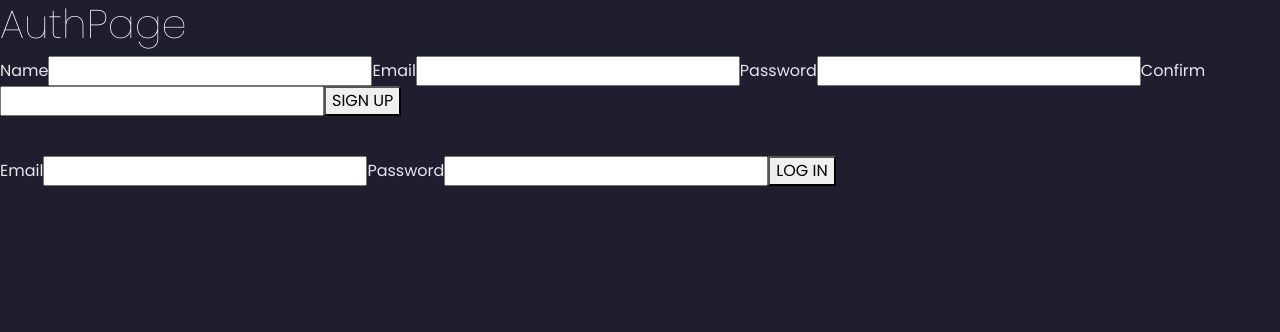
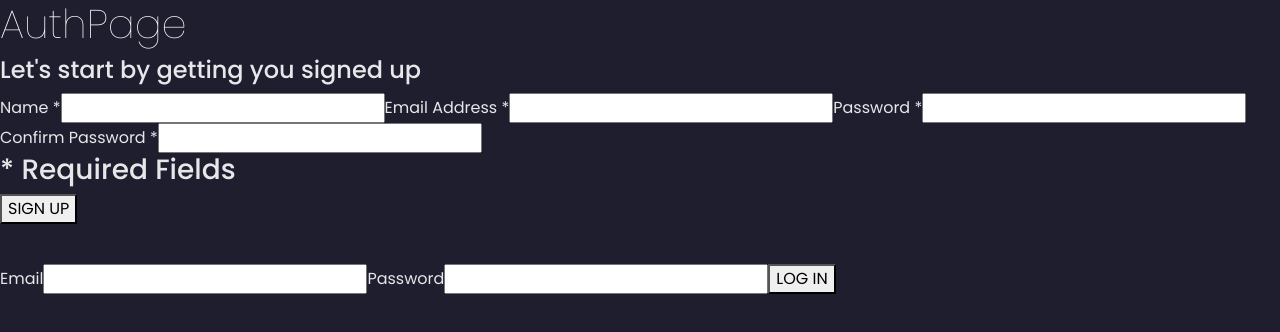
Before and after one commit to louraff/asset-vistas, a React (Create React App) app: page /assets in a window 1280 px wide. Shown: the top 332 px of the page. Built offline with nearby package versions, Linux system fonts and the light colour scheme.

Commit message:
sign up styling

```diff
--- a/package.json
+++ b/package.json
@@ -42,6 +42,7 @@
     "react-themeable": "^1.1.0",
     "reactstrap": "^9.2.0",
     "serve-favicon": "^2.5.0",
+    "themify-icons": "^1.0.0",
     "uuid": "^9.0.0"
   },
   "scripts": {
--- a/src/components/SignUpForm/SignUpForm.jsx
+++ b/src/components/SignUpForm/SignUpForm.jsx
@@ -35,18 +35,22 @@ export default class SignUpForm extends Component {
       render() {
         const disable = this.state.password !== this.state.confirm;
         return (
-          <div>
-            <div className="form-container">
+          <div className="login-parent">
+          <div className="login-form-container">
+          <h4 className="login-header">Let's start by getting you signed up</h4>
               <form autoComplete="off" onSubmit={this.handleSubmit}>
-                <label>Name</label>
+                <label className='email'>Name *</label>
                 <input type="text" name="name" value={this.state.name} onChange={this.handleChange} required />
-                <label>Email</label>
-                <input type="email" name="email" value={this.state.email} onChange={this.handleChange} required />
-                <label>Password</label>
+                <label className="email">Email Address *</label>
+                <input type="text" name="email" value={this.state.email} onChange={this.handleChange} required />
+                <label className='password'>Password *</label>
                 <input type="password" name="password" value={this.state.password} onChange={this.handleChange} required />
-                <label>Confirm</label>
+                <label className='password'>Confirm Password *</label>
                 <input type="password" name="confirm" value={this.state.confirm} onChange={this.handleChange} required />
+                <h3 className='required-fields'>* Required Fields</h3>
+                <div className="signup-button-container">
                 <button type="submit" disabled={disable}>SIGN UP</button>
+                </div>
               </form>
             </div>
             <p className="error-message">&nbsp;{this.state.error}</p>
--- /dev/null
+++ b/src/components/css/LoginForm.css
@@ -0,0 +1,146 @@
+.login-parent {
+  display: flex;
+  justify-content: center;
+  align-items: center;
+  min-height: 100vh;
+  min-width: 100vh;
+  grid-column-start: 1;
+  grid-column-end: 3;
+}
+
+.login-form-container {
+  flex: 0 0 40%;
+  max-width: 40%;
+  background-color: #27293d;
+  padding-top: 2vmin;
+  padding-left: 2vmin;
+  padding-right: 2vmin;
+  padding-bottom: 0vmin;
+  border-radius: 0.5vmin;
+  grid-column-start: 1;
+  grid-column-end: 3;
+}
+
+.form-group {
+  margin-bottom: 10px;
+}
+
+.login-header {
+  line-height: 1.45em;
+  font-size: 1.0625em;
+  color: #fff;
+  font-weight: 100;
+  margin-bottom: 2vmin;
+  margin-top: -0.5vmin;
+}
+
+label {
+  display: block;
+  color: #fff;
+  margin-bottom: 10px;
+}
+
+
+.email,
+.password {
+  font-size: .75rem;
+  margin-bottom: 5px;
+  color: hsla(0,0%,100%,.6);
+  display: inline-block;
+  font-weight: 300;
+  line-height: 1.5;
+  text-align: left;
+}
+
+input[type="text"],
+input[type="password"] {
+  padding: 10px 18px;
+  border-color: #2b3553;
+  border-top-color: rgb(43, 53, 83);
+  border-right-color: rgb(43, 53, 83);
+  border-bottom-color: rgb(43, 53, 83);
+  border-left-color: rgb(43, 53, 83);
+  border-radius: 0.4285rem;
+  font-size: .75rem;
+  transition: color .3s ease-in-out,border-color .3s ease-in-out,background-color .3s ease-in-out;
+  transition-duration: 0.3s, 0.3s, 0.3s;
+  transition-timing-function: ease-in-out, ease-in-out, ease-in-out;
+  transition-delay: 0s, 0s, 0s;
+  transition-property: color, border-color, background-color;
+  display: block;
+  width: 100%;
+  height: calc(2.25rem + 2px);
+  font-weight: 400;
+  line-height: 1.42857;
+  color: hsla(0,0%,100%,.8);
+  background-color: transparent;
+  background-clip: padding-box;
+  border-top-width: 1px;
+  border-right-width: 1px;
+  border-bottom-width: 1px;
+  border-left-width: 1px;
+  border-top-style: solid;
+  border-right-style: solid;
+  border-bottom-style: solid;
+  border-left-style: solid;
+  border-image-source: initial;
+  border-image-slice: initial;
+  border-image-width: initial;
+  border-image-outset: initial;
+  border-image-repeat: initial;
+  overflow: visible;
+  margin: 0;
+  margin-bottom: 1.5vmin;
+}
+
+.required-fields {
+  font-weight: 300;
+  color: hsla(0,0%,100%,.6);
+  font-size: .75rem;
+  text-align: left;
+  margin-bottom: 2vmin;
+}
+
+.button-container {
+display: flex;
+justify-content: space-between;
+align-items: center;
+margin-top: 10px;
+}
+.signup-button-container {
+display: flex;
+flex-direction: column;
+justify-content: flex-end;
+align-items: end;
+margin-top: 10px;
+margin-bottom: 3vmin;
+}
+
+button[type="submit"] {
+  display: inline-block;
+  width: 35%;
+  padding: 1vmin;
+  background: linear-gradient(to right, #3060f5, #1e89f8);
+  color: #fff;
+  border: none;
+  border-radius: 4px;
+  cursor: pointer;
+  margin-bottom: -1vmin;
+  overflow: hidden;
+  font-weight: 600;
+  text-align: center;
+  vertical-align: middle;
+padding: 11px 40px;
+  font-size: .875rem;
+  line-height: 1.35em;
+  transition: all .15s ease;
+  transition-duration: 0.15s;
+  transition-timing-function: ease;
+  transition-delay: 0s;
+  transition-property: all;
+}
+
+.error-message {
+  color: red;
+  margin-top: 10px;
+}
```
Also changed, not shown: 1 other file (tests, documents, lock files or other folders).
